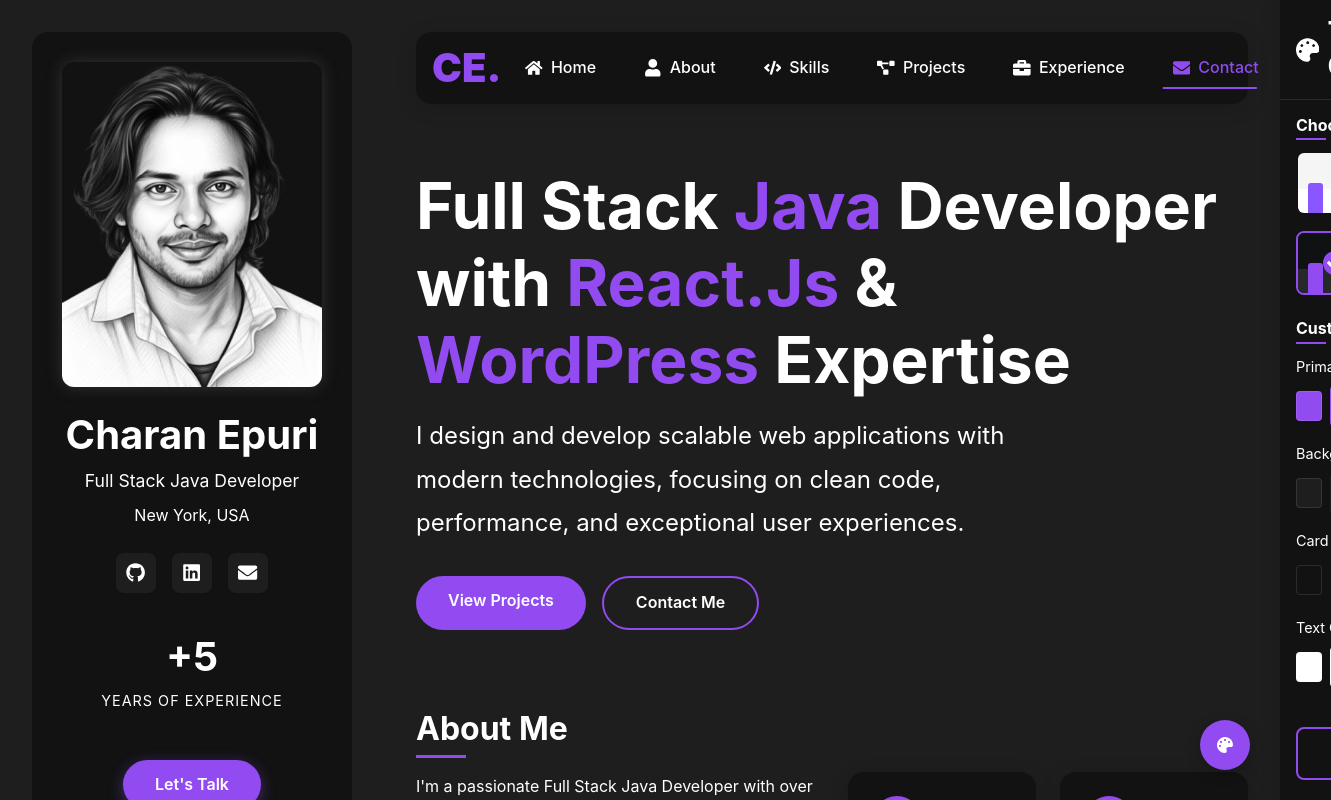
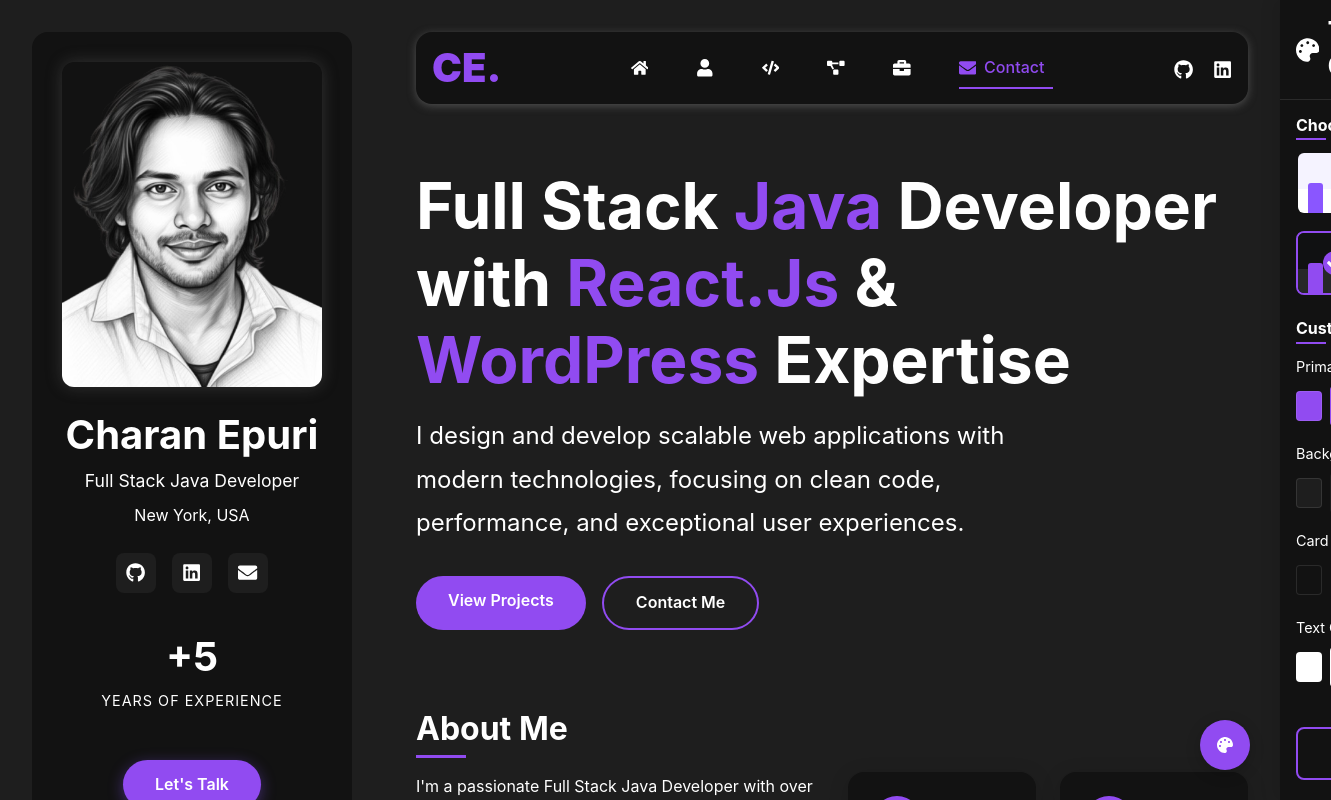
Before and after one commit to 245charan/charan-epuri.dev, a React (Vite) app: page / in a window 1280 px wide. Shown: the top 800 px of the page, 1331 px wide, since content can reach past the window. Built offline with nearby package versions, Linux system fonts and the light colour scheme; the HTML template or start-up script is replaced by a standard one.

Commit message:
Improved Nav bar

```diff
--- a/src/components/layout/Layout.jsx
+++ b/src/components/layout/Layout.jsx
@@ -61,7 +61,9 @@
 	display: none;
 
 	${media.desktop`
-    display: block;
+    display: flex;
+	align-items: center;
+	justify-content: center;
     margin-bottom: 2rem;
   `}
 `;
@@ -101,7 +103,6 @@
 		</LayoutContainer>
 	);
 
-
 	//future todo
 
 	// return (
--- a/src/components/navbar/Navbar.jsx
+++ b/src/components/navbar/Navbar.jsx
@@ -18,9 +18,9 @@
 	justify-content: space-between;
 	align-items: center;
 	padding: ${(props) => {
-		if (props.isMobile) return '0 1rem';
-		// if (props.isSticky) return '0.25rem 1rem';
-		return '0.25rem 1rem';
+		if (props.isMobile) return '0 16px';
+		// if (props.isSticky) return '.25rem 1rem';
+		return '4px 16px';
 	}};
 	background-color: ${(props) => {
 		if (props.isMobile) return 'var(--card-background)';
@@ -43,13 +43,13 @@
 	}};
 	z-index: 100;
 	width: ${(props) => {
-		if (props.isSticky) return '';
+		if (props.isSticky) return '67%';
 		return '100%';
 	}};
 	box-shadow: ${(props) => {
 		if (props.isMobile) return 'var(--card-shadow)';
 		// if (props.isSticky) return 'var(--card-shadow)';
-		return 'var(--card-shadow)';
+		return '0px 2px 8px 0px #4f4f4f;';
 	}};
 	transition: all 0.3s ease;
 	opacity: ${(props) => (props.isSticky && !props.showSticky ? '0' : '1')};
@@ -63,7 +63,7 @@
 
 const Logo = styled.div`
 	font-weight: 900;
-	font-size: 2.5rem;
+	font-size: 40px;
 	color: var(--primary-color);
 	animation: pulse 3s ease-in-out infinite;
 	cursor: pointer;
@@ -110,12 +110,12 @@
 
 	div {
 		width: 2rem;
-		height: 0.25rem;
+		height: .25rem;
 		background: var(--text-color);
-		border-radius: 10px;
+		border-radius: .625rem;
 		transition: all 0.3s linear;
 		position: relative;
-		transform-origin: 1px;
+		transform-origin: .0625rem;
 
 		&:first-child {
 			transform: ${({ isOpen }) =>
@@ -125,7 +125,7 @@
 		&:nth-child(2) {
 			opacity: ${({ isOpen }) => (isOpen ? '0' : '1')};
 			transform: ${({ isOpen }) =>
-				isOpen ? 'translateX(20px)' : 'translateX(0)'};
+				isOpen ? 'translateX(1.25rem)' : 'translateX(0)'};
 		}
 
 		&:nth-child(3) {
@@ -151,7 +151,7 @@
 	transform: ${({ isMobile, isOpen }) =>
 		isMobile && !isOpen ? 'translateX(100%)' : 'translateX(0)'};
 	box-shadow: ${(props) =>
-		props.isMobile ? '-5px 0 15px rgba(0, 0, 0, 0.1)' : 'none'};
+		props.isMobile ? '-.3125rem 0 .9375rem rgba(0, 0, 0, 0.1)' : 'none'};
 	z-index: 9;
 	padding: ${(props) => (props.isMobile ? '5rem 2rem 2rem' : '0')};
 
@@ -164,32 +164,39 @@
 	color: var(--text-color);
 	list-style: none;
 	text-decoration: none;
-	padding: 0.5rem 1rem;
-	margin: ${(props) => (props.isMobile ? '0.5rem 0' : '0 0.5rem')};
+	padding: .5rem 1rem;
+	margin: ${(props) => (props.isMobile ? '.5rem 0' : '0 .5rem')};
 	font-weight: 500;
 	position: relative;
 	transition: color 0.3s ease;
 	cursor: pointer;
 	display: flex;
 	align-items: center;
-	gap: 0.5rem;
+	gap: .5rem;
 
 	&:hover,
 	&.active {
 		color: var(--primary-color);
 		text-decoration: none;
+		> * {
+			position: relative;
+			opacity: 1;
+			transform: translateY(0);
+			transition: opacity 0.5s ease-in-out, transform 0.5s ease-in-out;
+			pointer-events: auto;
+		}
 	}
 
 	&::after {
 		content: '';
 		position: absolute;
 		bottom: 0;
-		left: 45%;
-		width: 0;
-		height: 2px;
+		// left: 45%;
+		// width: 0;
+		height: .125rem;
 		background-color: var(--primary-color);
-		transition: all 0.3s ease;
-		transform: translateX(-50%);
+		// transition: all 0.3s ease-in-out;
+		// transform: translateX(-50%);
 	}
 
 	&:hover::after,
@@ -199,7 +206,7 @@
 
 	${media.mobile`
     font-size: 1.1rem;
-    padding: 0.7rem 1rem;
+    padding: .7rem 1rem;
   `}
 `;
 
@@ -215,7 +222,10 @@
 `;
 
 const NavLabel = styled.div`
-    opacity:none;
+	position: absolute;
+	opacity: 0;
+	transform: translateY(-.625rem);
+	pointer-events: none;
 `;
 
 const Overlay = styled.div`
@@ -232,7 +242,7 @@
 
 const SocialIcons = styled.div`
 	display: flex;
-	gap: 10px;
+	gap: 1.25rem;
 	// margin-left: auto;
 	// margin-right: 20px;
 
@@ -253,16 +263,16 @@
 
 	${media.mobile`
     font-size: 1.5rem;
-    margin: 0 0.75rem;
+    margin: 0 .75rem;
   `}
 `;
 
 const ScrollToTopButton = styled.button`
 	position: fixed;
-	bottom: 100px;
-	right: 20px;
-	width: 40px;
-	height: 40px;
+	bottom: 6.25rem;
+	right: 1.25rem;
+	width: 2.5rem;
+	height: 2.5rem;
 	border-radius: 50%;
 	background-color: var(--primary-color);
 	color: white;
@@ -271,7 +281,7 @@
 	align-items: center;
 	justify-content: center;
 	cursor: pointer;
-	box-shadow: 0 4px 10px rgba(0, 0, 0, 0.2);
+	box-shadow: 0 .25rem .625rem rgba(0, 0, 0, 0.2);
 	transition: all 0.3s ease;
 	z-index: 99;
 	opacity: ${(props) => (props.visible ? '1' : '0')};
@@ -280,7 +290,7 @@
 
 	&:hover {
 		transform: ${(props) => (props.visible ? 'scale(1.1)' : 'scale(0.8)')};
-		box-shadow: 0 6px 15px rgba(0, 0, 0, 0.25);
+		box-shadow: 0 .375rem .9375rem rgba(0, 0, 0, 0.25);
 	}
 `;
 
@@ -293,7 +303,7 @@
 
 	useEffect(() => {
 		const handleScroll = () => {
-			// Show sticky nav when scrolled past 100px
+			// Show sticky nav when scrolled past 6.25rem
 			if (window.scrollY > 100) {
 				setIsSticky(true);
 				setShowScrollTop(true);
@@ -389,7 +399,7 @@
 									}}
 									isMobile={isMobile}>
 									<NavIcon>{item.icon}</NavIcon>
-									{item.label}
+									<NavLabel>{item.label}</NavLabel>
 								</NavItem>
 							))}
 						</NavLinks>
--- a/src/components/theme/ThemeCustomizer.jsx
+++ b/src/components/theme/ThemeCustomizer.jsx
@@ -281,11 +281,6 @@
 		setIsOpen(!isOpen);
 	};
 
-	const themeOrder = {
-		desktop: ['light', 'sunset', 'red', 'dark', 'purple', 'ocean'],
-		mobile: ['dark', 'light', 'ocean', 'sunset', 'purple',  'red'],
-	};
-
 	const predefinedThemes = [
 		{
 			name: 'dark',
@@ -300,7 +295,7 @@
 		{
 			name: 'light',
 			primary: '#8a56ff',
-			background: '#f5f5f5',
+			background: '#f5f3ff',
 			card: '#ffffff',
 			text: '#333333',
 			secondaryText: '#333333',
@@ -330,7 +325,7 @@
 		{
 			name: 'red',
 			primary: '#b31b1b',
-			background: '#f5f3ff',
+			background: '#fff1f1',
 			card: '#ffffff',
 			text: '#333333',
 			secondaryText: '#333333',
--- a/src/redux/slices/themeSlice.js
+++ b/src/redux/slices/themeSlice.js
@@ -11,7 +11,7 @@
 	},
 	light: {
 		primary: '#8a56ff',
-		background: '#f5f5f5',
+		background: '#f5f3ff',
 		card: '#ffffff',
 		text: '#333333',
 		secondaryText: '#333333',
@@ -33,7 +33,7 @@
 	},
 	red: {
 		primary: '#b31b1b',
-		background: '#f5f3ff',
+		background: '#fff1f1',
 		card: '#ffffff',
 		text: '#333333',
 		secondaryText: '#333333',
--- a/src/sections/About.jsx
+++ b/src/sections/About.jsx
@@ -15,10 +15,10 @@
   &::after {
     content: '';
     position: absolute;
-    bottom: -10px;
+    bottom: -.625rem;
     left: 0;
-    width: 50px;
-    height: 3px;
+    width: 3.125rem;
+    height: .1875rem;
     background-color: var(--primary-color);
   }
 `;
@@ -28,7 +28,7 @@
   grid-template-columns: 1fr;
   gap: 2rem;
 
-  @media (min-width: 768px) {
+  @media (min-width: 48rem) {
     grid-template-columns: 1fr 1fr;
   }
 `;
@@ -48,7 +48,7 @@
   grid-template-columns: 1fr;
   gap: 1.5rem;
 
-  @media (min-width: 576px) {
+  @media (min-width: 36rem) {
     grid-template-columns: repeat(2, 1fr);
   }
 `;
@@ -61,14 +61,14 @@
   transition: var(--transition);
 
   &:hover {
-    transform: translateY(-5px);
-    box-shadow: 0 10px 30px rgba(0, 0, 0, 0.2);
+    transform: translateY(-.3125rem);
+    box-shadow: 0 .625rem 1.875rem rgba(0, 0, 0, 0.2);
   }
 `;
 
 const ServiceIcon = styled.div`
-  width: 50px;
-  height: 50px;
+  width: 3.125rem;
+  height: 3.125rem;
   border-radius: 50%;
   background-color: var(--primary-color);
   display: flex;
@@ -81,7 +81,7 @@
 
 const ServiceTitle = styled.h3`
   font-size: 1.25rem;
-  margin-bottom: 0.5rem;
+  margin-bottom: .5rem;
   color: var(--text-color);
 `;
 
@@ -99,7 +99,7 @@
     },
     {
       title: 'Backend Development',
-      description: 'Building robust server-side applications with Java Spring Boot, RESTful APIs, and microservices.',
+      description: 'Building robust server-side applications with Java, Spring Boot, SOAP, RESTful APIs, and microservices.',
       icon: <FaServer />
     },
     {
@@ -123,7 +123,7 @@
             I'm a passionate Full Stack Java Developer with over 5 years of experience in building web applications and services. My expertise spans across the entire development stack, from creating engaging user interfaces with React to developing robust backend systems with Java Spring Boot.
           </p>
           <p>
-            Throughout my career, I've worked on a variety of projects ranging from e-commerce platforms to content management systems and enterprise applications. I'm particularly interested in creating scalable, maintainable, and high-performance applications that provide exceptional user experiences.
+            Throughout my career, I've worked on a variety of projects ranging from Fund Management Platforms to content management systems and enterprise applications. I'm particularly interested in creating scalable, maintainable, and high-performance applications that provide exceptional user experiences.
           </p>
           <p>
             I'm constantly learning and staying up-to-date with the latest technologies and best practices in software development. I believe in writing clean, well-documented code and following agile methodologies to deliver high-quality software on time.
```
